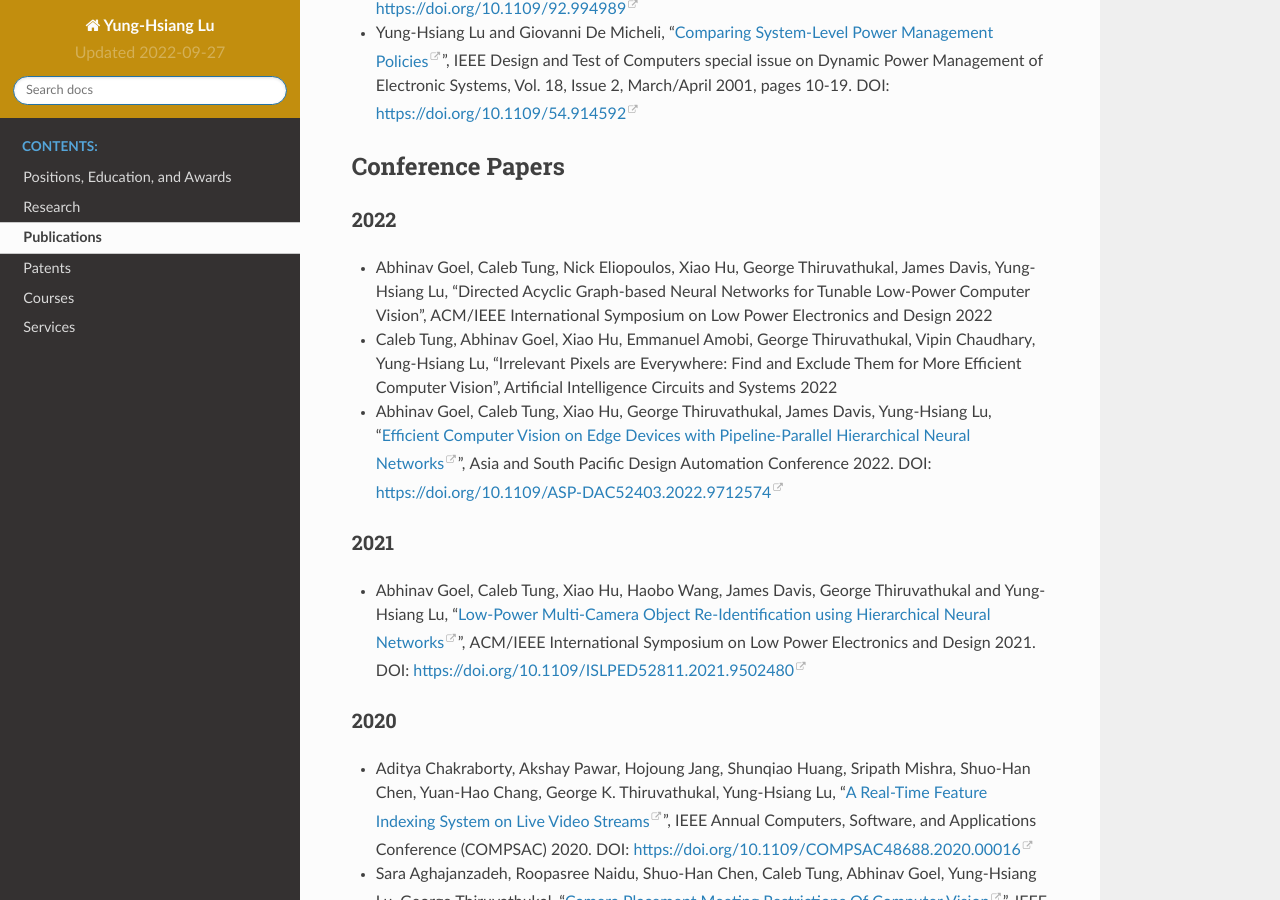
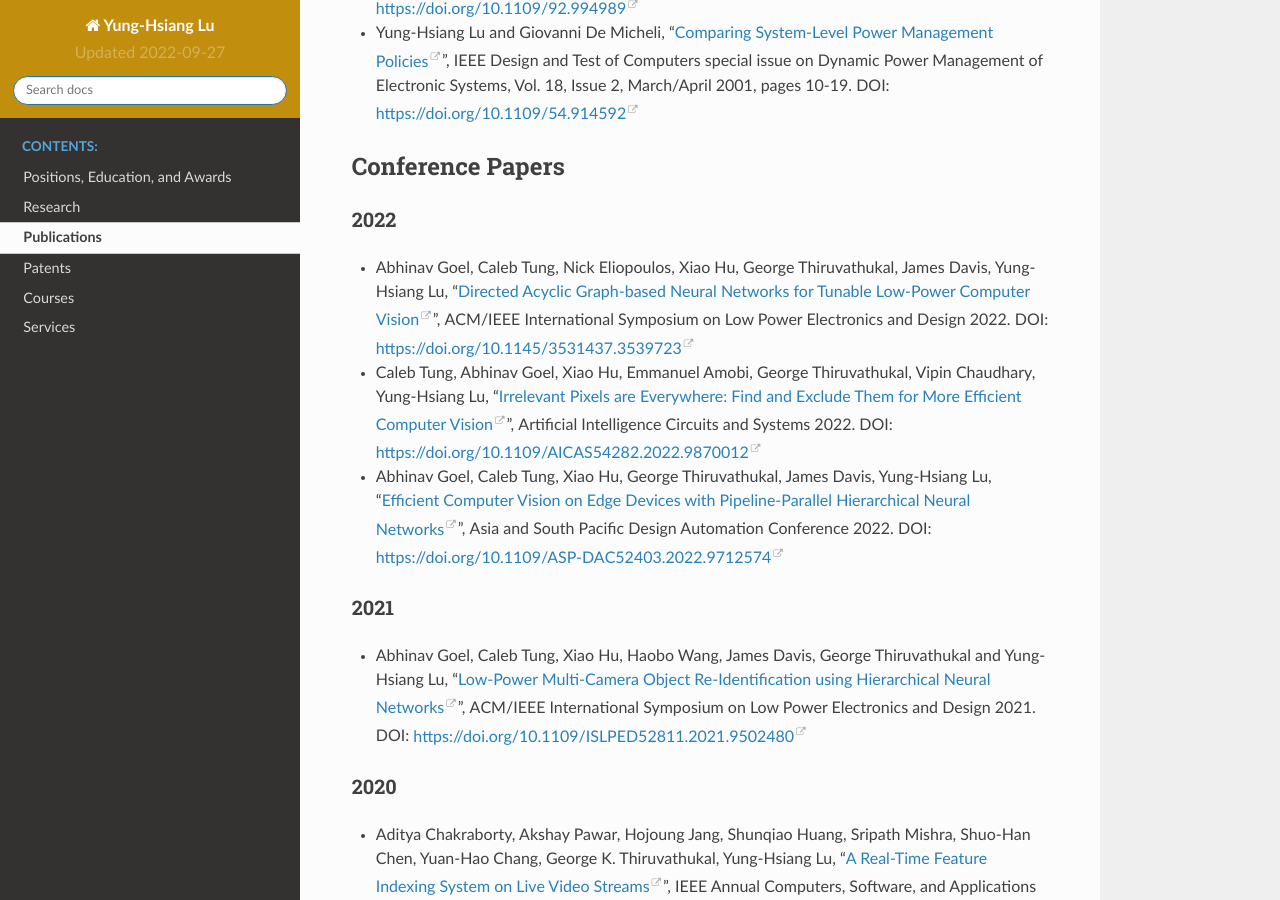
Before and after one commit to luyunghsiang/yhluweb, a Sphinx documentation site: the page built from source/publications.rst, in a window 1280 px wide and 900 px high, scrolled down 4337 px. Built offline with Sphinx 7.4.7 and the Read the Docs theme 2.0.0, drawn with Linux system fonts in a browser that asks for light colours; some of the changed text lies outside the part shown.

Commit message:
update for fall 2022

```diff
--- a/source/publications.rst
+++ b/source/publications.rst
@@ -308,15 +308,18 @@ Conference Papers
 ^^^^
 
 - Abhinav Goel, Caleb Tung, Nick Eliopoulos, Xiao Hu, George
-  Thiruvathukal, James Davis, Yung-Hsiang Lu, "Directed Acyclic
-  Graph-based Neural Networks for Tunable Low-Power Computer Vision",
-  ACM/IEEE International Symposium on Low Power Electronics and Design
-  2022
+  Thiruvathukal, James Davis, Yung-Hsiang Lu, "`Directed Acyclic
+  Graph-based Neural Networks for Tunable Low-Power Computer Vision
+  <https://dl.acm.org/doi/10.1145/3531437.3539723>`_", ACM/IEEE
+  International Symposium on Low Power Electronics and Design
+  2022. DOI: https://doi.org/10.1145/3531437.3539723
 
 - Caleb Tung, Abhinav Goel, Xiao Hu, Emmanuel Amobi, George
-  Thiruvathukal, Vipin Chaudhary, Yung-Hsiang Lu, "Irrelevant Pixels
+  Thiruvathukal, Vipin Chaudhary, Yung-Hsiang Lu, "`Irrelevant Pixels
   are Everywhere: Find and Exclude Them for More Efficient Computer
-  Vision", Artificial Intelligence Circuits and Systems 2022
+  Vision <https://ieeexplore.ieee.org/document/9870012>`_", Artificial
+  Intelligence Circuits and Systems 2022.
+  DOI: https://doi.org/10.1109/AICAS54282.2022.9870012
 
 - Abhinav Goel, Caleb Tung, Xiao Hu, George Thiruvathukal, James
   Davis, Yung-Hsiang Lu, "`Efficient Computer Vision on Edge Devices
--- a/source/teach.rst
+++ b/source/teach.rst
@@ -67,6 +67,11 @@ Undergraduate
 .. |201803Team| image:: https://engineering.purdue.edu/HELPS/Images/201803team.jpg
    :width: 49%
 
+- Fall 2022 "`ECE 270 Introduction to Digital System Design
+  <https://engineering.purdue.edu/ECE/Academics/Undergraduates/UGO/CourseInfo/CourseInfo/courseInfo?courseid=607&show=true&type=undergrad>`_",
+  Topics: CMOS logic circuits, Switching Algebra, Verilog, state
+  machine.
+
 - Fall 2021  "`ECE 264 Advanced C Programming
   <https://github.com/PurdueECE264>`_". Topics covered: stack memory,
   recursion, memory management, structures, file (text and binary),
```
Also changed, not shown: other parts of source/publications.rst (+1 -1 lines), source/research.rst (+13 -3 lines).
